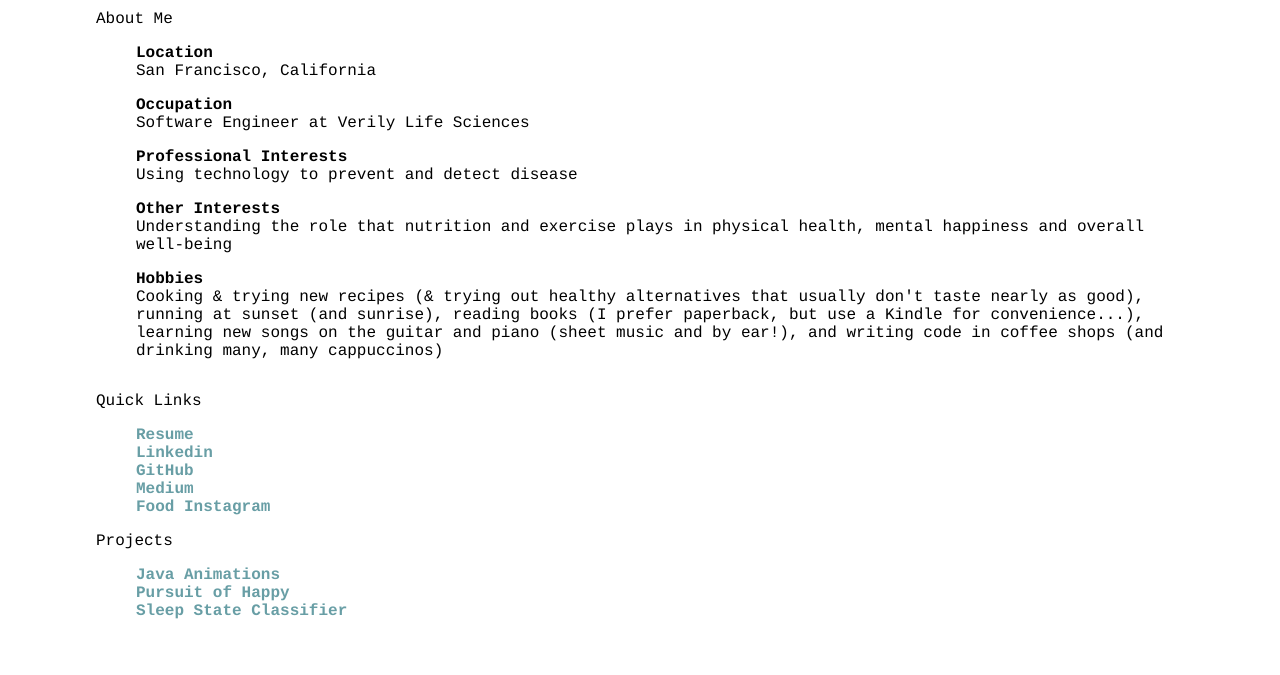
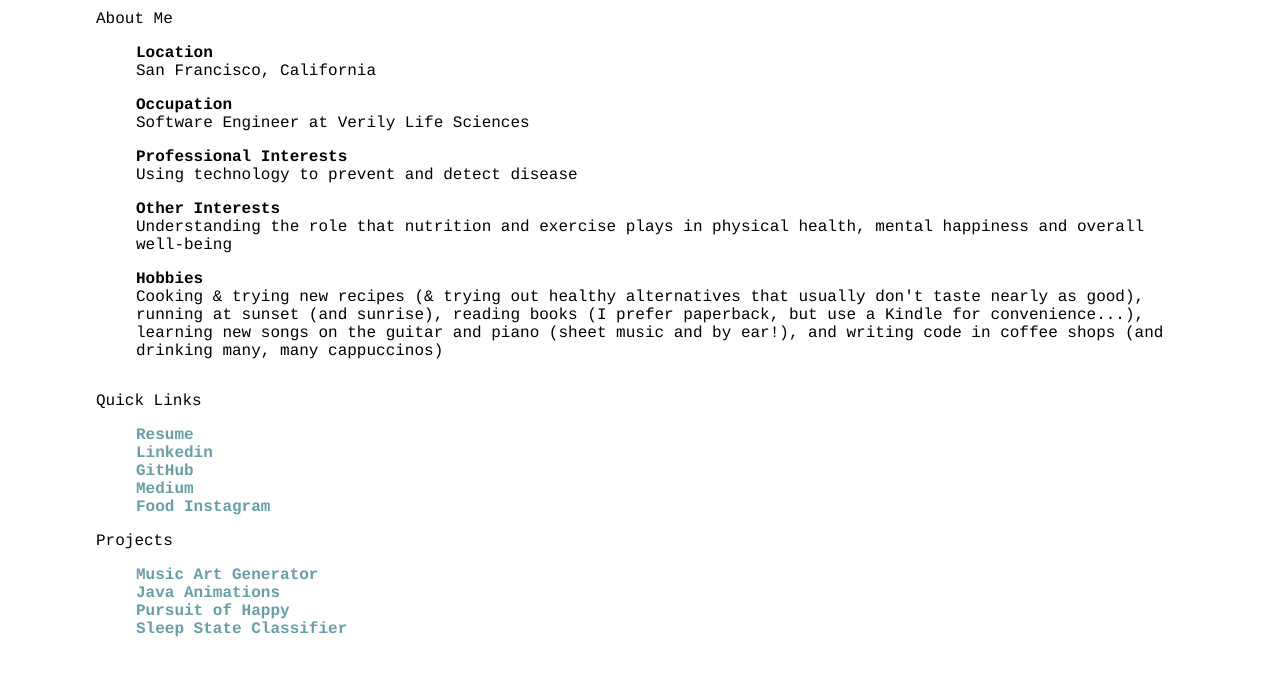
Before and after one commit to jamiemyu/sitev2, a plain HTML site: page index.html in a window 1280 px wide. Shown: the part 91-766 px from the top of the page. Drawn offline with nearby package versions, Linux system fonts and the light colour scheme.

Commit message:
added music art generator project

```diff
--- a/index.html
+++ b/index.html
@@ -101,6 +101,12 @@
             <ul>
                 <li class="label">
                     <a target="_blank"
+                       href="musicartgenerator/index.html">
+                        Music Art Generator
+                    </a>
+                </li>
+                <li class="label">
+                    <a target="_blank"
                        href="https://github.com/jamieyu96/Java-Animations/">
                         Java Animations
                     </a>
```
Also changed, not shown: 1 other file.
